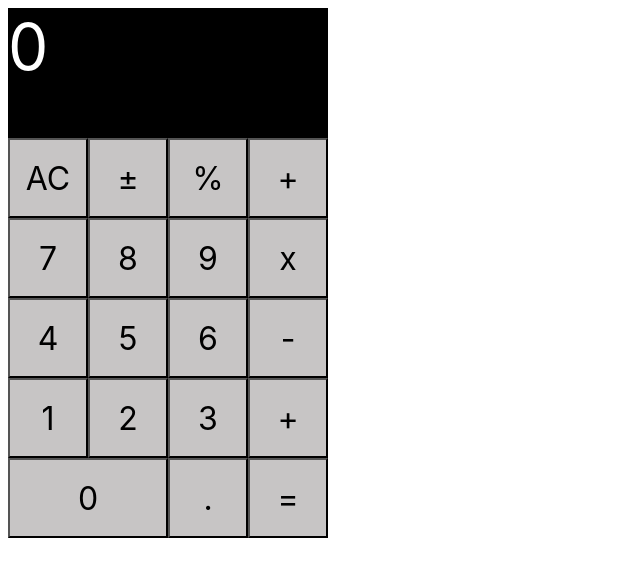
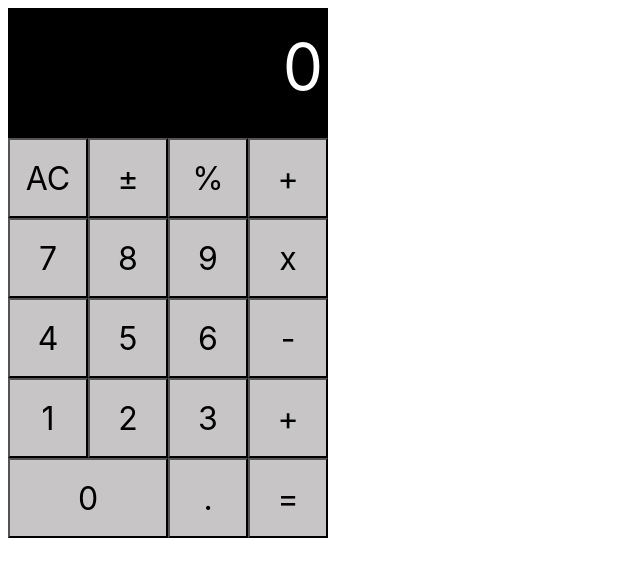
Before and after one commit to AlexLintu/React-challenges, a React (Create React App) app in the folder calculator-app/: page / in a window 1280 px wide. Shown: the top 576 px of the page, without its empty margins (0-640 px from the left). Built offline with nearby package versions, Linux system fonts and the light colour scheme.

Commit message:
Edited CSS

```diff
--- a/calculator-app/src/styles.css
+++ b/calculator-app/src/styles.css
@@ -14,6 +14,8 @@
     background-color: black;
     color: white;
     font-size: 4em;
+    text-align: end;
+    padding: 20px 5px;
 }
 
 .calculator-key {
```
